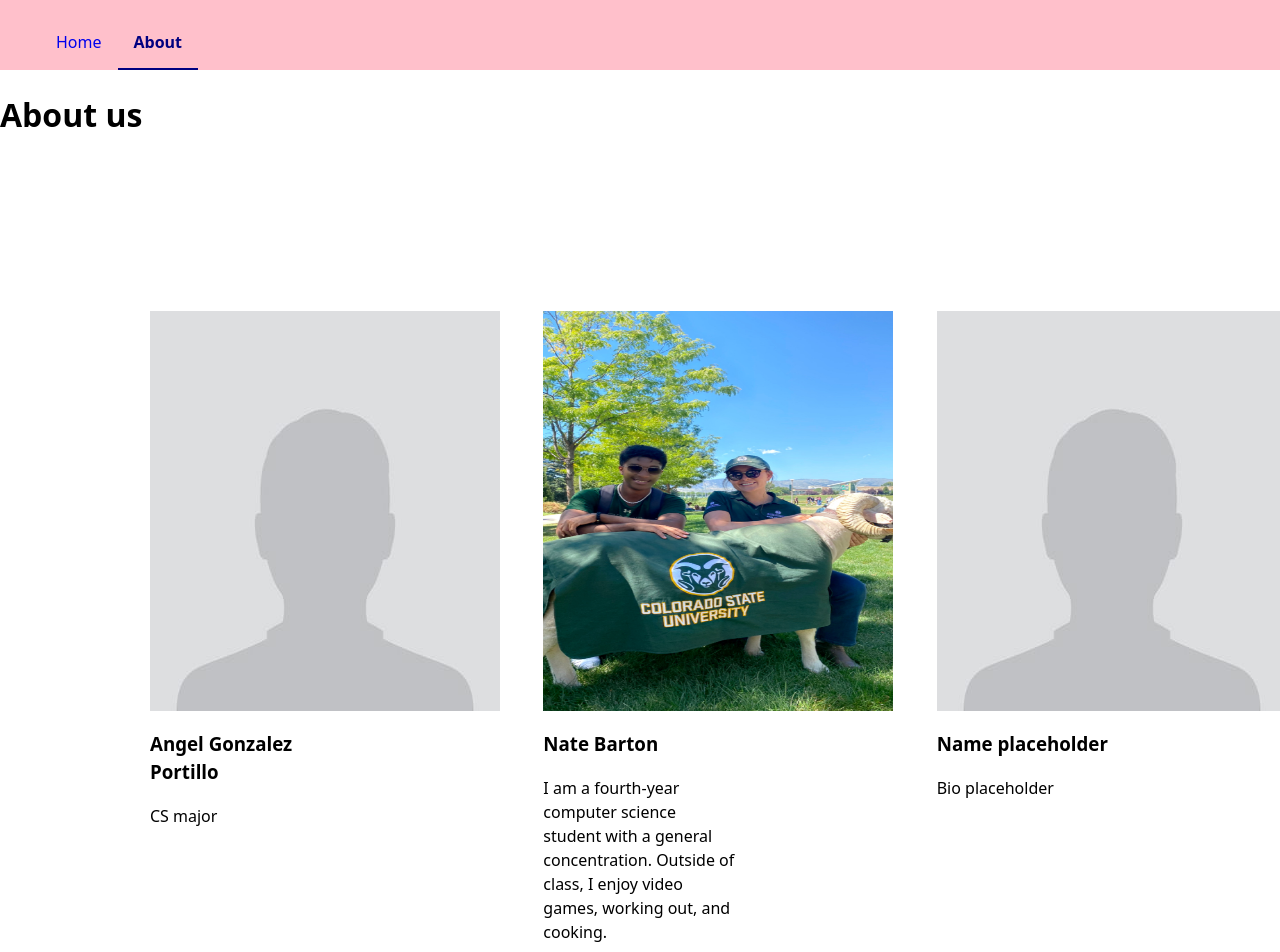
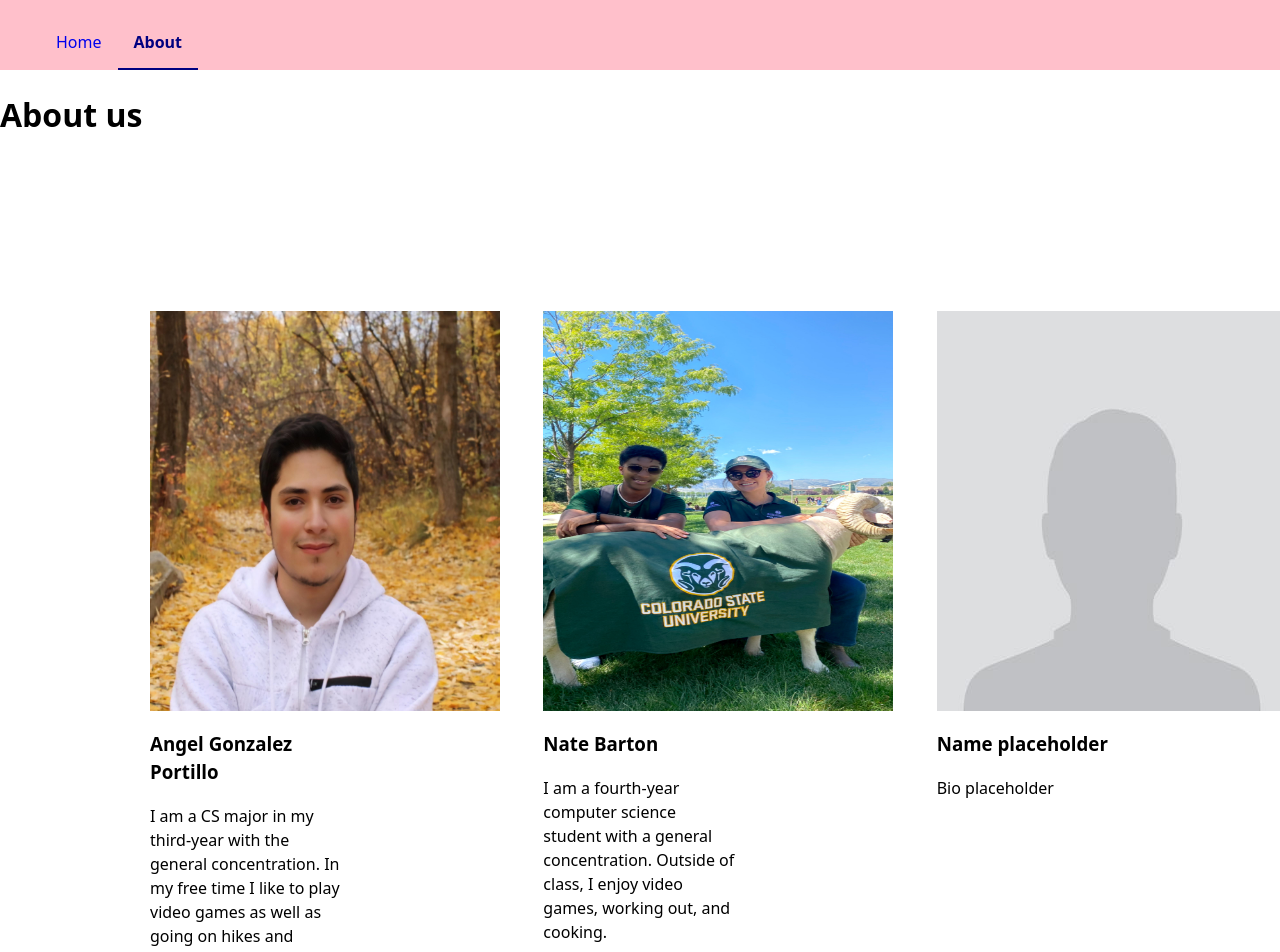
Before and after one commit to angelgp-droid/cs312Project, an Angular app: page /about in a window 1280 px wide. Shown: the top 952 px of the page. Built offline with nearby package versions, Linux system fonts and the light colour scheme.

Commit message:
added bio and picture to angel

```diff
--- a/src/app/pages/about/about.component.ts
+++ b/src/app/pages/about/about.component.ts
@@ -16,8 +16,8 @@ export class AboutComponent {
   };
   angel={
     name:'Angel Gonzalez Portillo',
-    bio:'CS major',
-    photoURL:'assets/personPlaceholder.jpg'
+    bio:'I am a CS major in my third-year with the general concentration. In my free time I like to play video games as well as going on hikes and watching TV.',
+    photoURL:'assets/angelPic.jpeg'
   };
   nate={
     name:'Nate Barton',
```
Also changed, not shown: public/assets/angelPic.jpeg (added).
